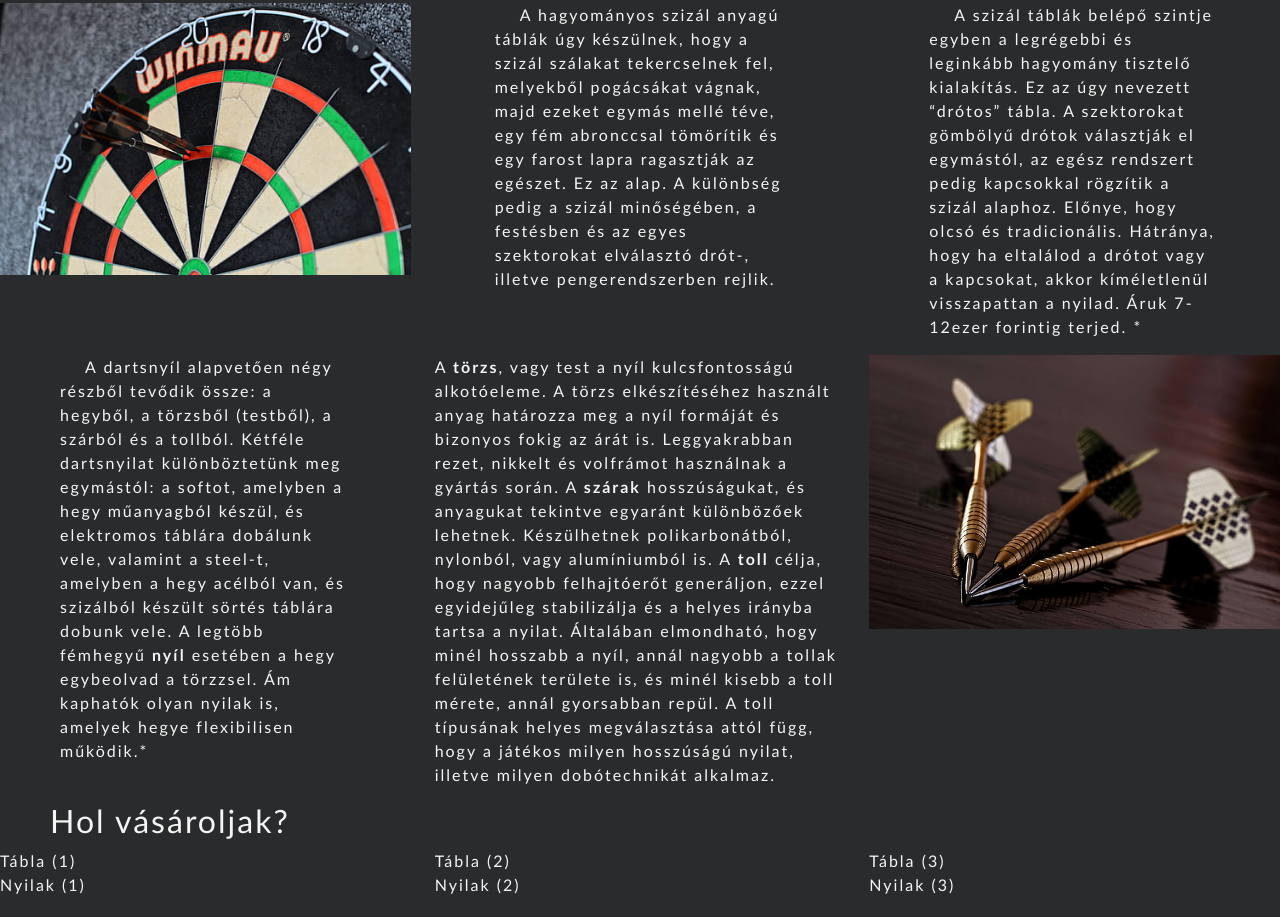
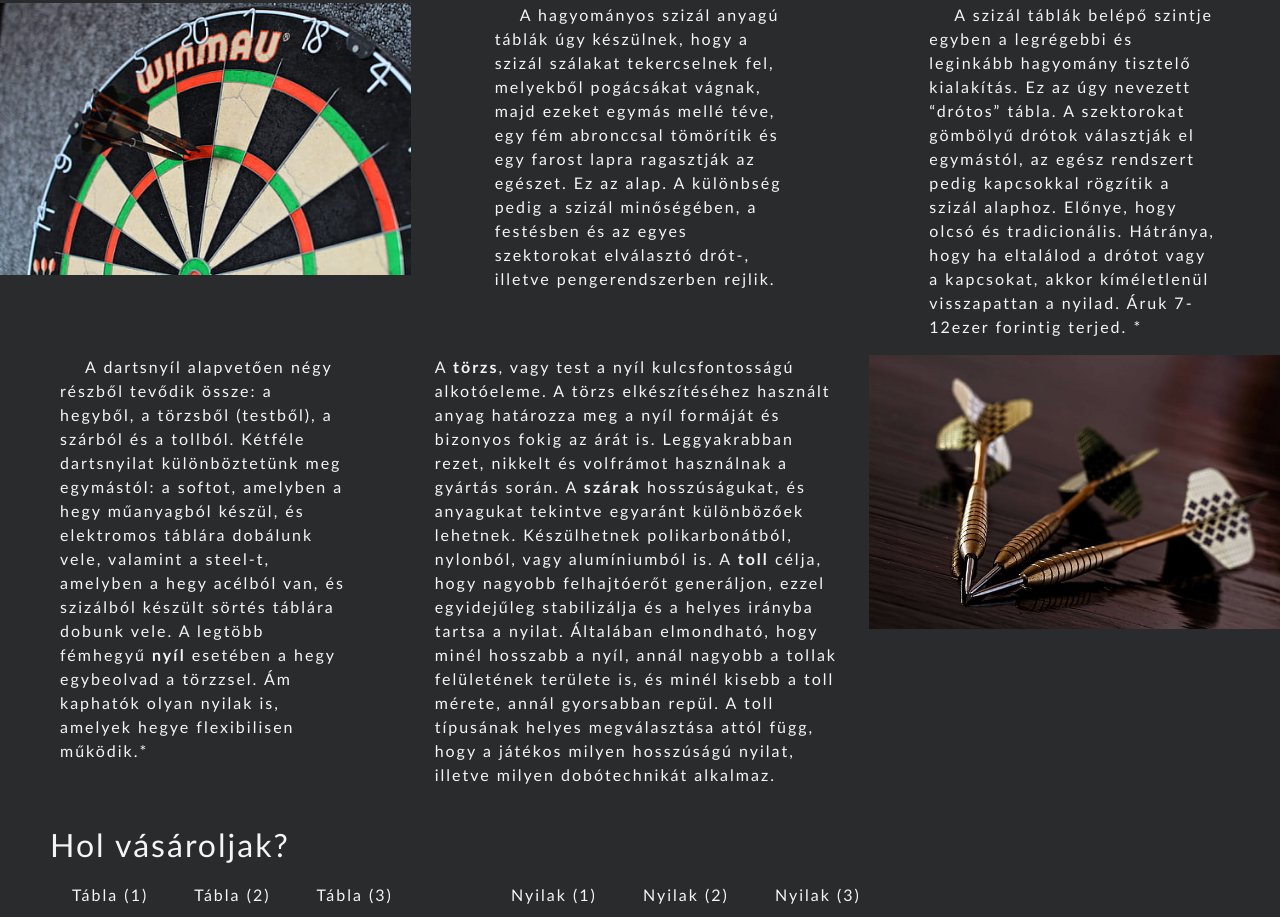
Before and after one commit to bogialmasi/hirdetes, a plain HTML site: page index.html in a window 1280 px wide. Shown: the part 2127-3044 px from the top of the page. Drawn offline with Linux system fonts and the light colour scheme.

Commit message:
linkek megoldva szépen

```diff
--- a/index.html
+++ b/index.html
@@ -20,10 +20,12 @@
             </button>
             <div class="collapse navbar-collapse" id="navbarNavAltMarkup">
                 <div class="navbar-nav">
-                    <a class="nav-link" href="https://bogialmasi.github.io/osszes_munka/" target="_blank">Összes munka</a>
+                    <a class="nav-link" href="https://bogialmasi.github.io/osszes_munka/" target="_blank">Összes
+                        munka</a>
                     <a class="nav-link" href="https://github.com/bogialmasi" target="_blank">GitHub</a>
                     <a class="nav-link" href="https://github.com/bogialmasi/java_alkfejl" target="_blank">Java</a>
-                    <a class="nav-link" href="https://getbootstrap.com/docs/5.0/getting-started/download/" target="_blank">Bootstrap</a>
+                    <a class="nav-link" href="https://getbootstrap.com/docs/5.0/getting-started/download/"
+                        target="_blank">Bootstrap</a>
                     <a class="nav-link" href="#mindenadartsrol">Mi a Darts?</a>
                     <a class="nav-link" href="#dartswb">Bajnokságok</a>
                     <a class="nav-link" href="#eszkozok">Eszközök</a>
@@ -32,7 +34,7 @@
             </div>
         </div>
     </nav>
-    <div class="jumbotron jumbotron-fluid jumbo1"  id="mindenadartsrol">
+    <div class="jumbotron jumbotron-fluid jumbo1" id="mindenadartsrol">
         <div class="container">
             <h1><span>Minden a Dartsról</span></h1>
             <p><span>Versenyek, Játékszabályok, Eszközök</span></p>
@@ -61,7 +63,7 @@
         Mivel a nemzetközi versenyeken és a Vb-n is fémhegyű nyilakkal játszanak, a steel darts-ot egyszerűen a darts
         szóval azonosítják.</p>
     <br>
-    <div class="jumbotron jumbotron-fluid jumbo2"  id="dartswb">
+    <div class="jumbotron jumbotron-fluid jumbo2" id="dartswb">
         <div class="container">
             <h1>Darts Világbajnokság</h1>
         </div>
@@ -104,35 +106,69 @@
     </div>
     </div>
     <br>
-    <div class="jumbotron jumbotron-fluid jumbo3"  id="eszkozok">
+    <div class="jumbotron jumbotron-fluid jumbo3" id="eszkozok">
         <div class="container">
             <h1>Darts Eszközök</h1>
         </div>
     </div>
     <br>
     <div class="row">
-        <div class="col-md-4"><img src="dartstabla.jpg" alt="Szizál tábla" title="Szizál tábla" class="img-fluid w-90"></div>
-        <div class="col-md-4"> <p class="text-left szoveg">A hagyományos szizál anyagú táblák úgy készülnek, hogy a szizál szálakat tekercselnek fel, melyekből pogácsákat vágnak, majd ezeket egymás mellé téve, egy fém abronccsal tömörítik és egy farost lapra ragasztják az egészet. Ez az alap. A különbség pedig a szizál minőségében, a festésben és az egyes szektorokat elválasztó drót-, illetve pengerendszerben rejlik.</p></div>
-        <div class="col-md-4"> <p class="text-left szoveg">A szizál táblák belépő szintje egyben a legrégebbi és leginkább hagyomány tisztelő kialakítás. Ez az úgy nevezett “drótos” tábla. A szektorokat gömbölyű drótok választják el egymástól, az egész rendszert pedig kapcsokkal rögzítik a szizál alaphoz. Előnye, hogy olcsó és tradicionális. Hátránya, hogy ha eltalálod a drótot vagy a kapcsokat, akkor kíméletlenül visszapattan a nyilad. Áruk 7-12ezer forintig terjed. <a href="http://darts24.hu/2019/05/04/de-megis-milyen-a-jo-tabla/" target="_blank">*</a></p></div>
+        <div class="col-md-4"><img src="dartstabla.jpg" alt="Szizál tábla" title="Szizál tábla" class="img-fluid w-90">
+        </div>
+        <div class="col-md-4">
+            <p class="text-left szoveg">A hagyományos szizál anyagú táblák úgy készülnek, hogy a szizál szálakat
+                tekercselnek fel, melyekből pogácsákat vágnak, majd ezeket egymás mellé téve, egy fém abronccsal
+                tömörítik és egy farost lapra ragasztják az egészet. Ez az alap. A különbség pedig a szizál minőségében,
+                a festésben és az egyes szektorokat elválasztó drót-, illetve pengerendszerben rejlik.</p>
+        </div>
+        <div class="col-md-4">
+            <p class="text-left szoveg">A szizál táblák belépő szintje egyben a legrégebbi és leginkább hagyomány
+                tisztelő kialakítás. Ez az úgy nevezett “drótos” tábla. A szektorokat gömbölyű drótok választják el
+                egymástól, az egész rendszert pedig kapcsokkal rögzítik a szizál alaphoz. Előnye, hogy olcsó és
+                tradicionális. Hátránya, hogy ha eltalálod a drótot vagy a kapcsokat, akkor kíméletlenül visszapattan a
+                nyilad. Áruk 7-12ezer forintig terjed. <a
+                    href="http://darts24.hu/2019/05/04/de-megis-milyen-a-jo-tabla/" target="_blank">*</a></p>
+        </div>
     </div>
     <div class="row">
-        <div class="col-md-4"><p class="text-left szoveg">A dartsnyíl alapvetően négy részből tevődik össze: a hegyből, a törzsből (testből), a szárból és a tollból. Kétféle dartsnyilat különböztetünk meg egymástól: a softot, amelyben a hegy műanyagból készül, és elektromos táblára dobálunk vele, valamint a steel-t, amelyben a hegy acélból van, és szizálból készült sörtés táblára dobunk vele. A legtöbb fémhegyű <strong>nyíl</strong> esetében a hegy egybeolvad a törzzsel. Ám kaphatók olyan nyilak is, amelyek hegye flexibilisen működik.<a href="https://9nyil.blog.hu/2016/11/02/tudod_egyaltalan_hogy_mivel_is_dobsz" target="_blank">*</a> </p></div>
-        <div class="col-md-4">A <strong>törzs</strong>, vagy test a nyíl kulcsfontosságú alkotóeleme. A törzs elkészítéséhez használt anyag határozza meg a nyíl formáját és bizonyos fokig az árát is. Leggyakrabban rezet, nikkelt és volfrámot használnak a gyártás során. A <strong>szárak</strong> hosszúságukat, és anyagukat tekintve egyaránt különbözőek lehetnek. Készülhetnek polikarbonátból, nylonból, vagy alumíniumból is. A <strong>toll</strong> célja, hogy nagyobb felhajtóerőt generáljon, ezzel egyidejűleg stabilizálja és a helyes irányba tartsa a nyilat. Általában elmondható, hogy minél hosszabb a nyíl, annál nagyobb a tollak felületének területe is, és minél kisebb a toll mérete, annál gyorsabban repül. A toll típusának helyes megválasztása attól függ, hogy a játékos milyen hosszúságú nyilat, illetve milyen dobótechnikát alkalmaz.</div>
-        <div class="col-md-4"><img src="steeldarts.png" alt="Acél Darts" title="Acél Darts" class="img-fluid w-90"></div>
+        <div class="col-md-4">
+            <p class="text-left szoveg">A dartsnyíl alapvetően négy részből tevődik össze: a hegyből, a törzsből
+                (testből), a szárból és a tollból. Kétféle dartsnyilat különböztetünk meg egymástól: a softot, amelyben
+                a hegy műanyagból készül, és elektromos táblára dobálunk vele, valamint a steel-t, amelyben a hegy
+                acélból van, és szizálból készült sörtés táblára dobunk vele. A legtöbb fémhegyű <strong>nyíl</strong>
+                esetében a hegy egybeolvad a törzzsel. Ám kaphatók olyan nyilak is, amelyek hegye flexibilisen
+                működik.<a href="https://9nyil.blog.hu/2016/11/02/tudod_egyaltalan_hogy_mivel_is_dobsz"
+                    target="_blank">*</a> </p>
+        </div>
+        <div class="col-md-4">A <strong>törzs</strong>, vagy test a nyíl kulcsfontosságú alkotóeleme. A törzs
+            elkészítéséhez használt anyag határozza meg a nyíl formáját és bizonyos fokig az árát is. Leggyakrabban
+            rezet, nikkelt és volfrámot használnak a gyártás során. A <strong>szárak</strong> hosszúságukat, és
+            anyagukat tekintve egyaránt különbözőek lehetnek. Készülhetnek polikarbonátból, nylonból, vagy alumíniumból
+            is. A <strong>toll</strong> célja, hogy nagyobb felhajtóerőt generáljon, ezzel egyidejűleg stabilizálja és a
+            helyes irányba tartsa a nyilat. Általában elmondható, hogy minél hosszabb a nyíl, annál nagyobb a tollak
+            felületének területe is, és minél kisebb a toll mérete, annál gyorsabban repül. A toll típusának helyes
+            megválasztása attól függ, hogy a játékos milyen hosszúságú nyilat, illetve milyen dobótechnikát alkalmaz.
+        </div>
+        <div class="col-md-4"><img src="steeldarts.png" alt="Acél Darts" title="Acél Darts" class="img-fluid w-90">
+        </div>
     </div>
-    <div class="row"></div>
+    <br>
     <h2>Hol vásároljak?</h2>
-    <div class="row">
-        <div class="col-md-4"><a href="https://gamecenter.hu/hu/darts-tabla-c-44.html?gclid=Cj0KCQiA7NKBBhDBARIsAHbXCB7A2PZLgeWnvWZ40KOUnwyu2HIYPrrRh_ZbBg0ZX-qaPMKgEyAlIIwaAlLrEALw_wcB" target="_blank">Tábla (1)</a></div>
-        <div class="col-md-4"><a href="https://www.jateksport.hu/webaruhaz/darts-tabla?gclid=Cj0KCQiA7NKBBhDBARIsAHbXCB5LYI-vUNvyy6HEcGLO3qtkwXtHB8bMqn43PHu8wBBlf-k5mYAEzGYaAn8LEALw_wcB" target="_blank">Tábla (2)</a></div>
-        <div class="col-md-4"><a href="https://www.decathlon.hu/C-426248-darts-tabla?gclid=Cj0KCQiA7NKBBhDBARIsAHbXCB6yK-yt-Z92irv46mRnDuheuIe0k0kGsi8kLs5nvghlDCFZ0riAK84aAnEMEALw_wcB" target="_blank">Tábla (3)</a></div>
-    </div>
-    <div class="row">
-        <div class="col-md-4"><a href="https://gamecenter.hu/hu/darts-nyil-sc-45.html?gclid=Cj0KCQiA7NKBBhDBARIsAHbXCB5LRK_HI3vvrmzNAiiprNcgwli5jdfR-fCS5loJKwLzxSNMWwdx1a8aAv4eEALw_wcB" target="_blank">Nyilak (1)</a></div>
-        <div class="col-md-4"><a href="https://jateksport.hu/webaruhaz/darts-nyil?gclid=Cj0KCQiA7NKBBhDBARIsAHbXCB4AICFwWuhWGeJHVdDX8nlqqa5mfAYu0cTI8-AdfRcFAg-5ngM8E6waAgpTEALw_wcB" target="_blank">Nyilak (2)</a></div>
-        <div class="col-md-4"><a href="https://www.decathlon.hu/C-426091-darts" target="_blank">Nyilak (3)</a></div>
-</div>
-    </div>
+    <ul>
+        <li> <a href="https://gamecenter.hu/hu/darts-tabla-c-44.html?gclid=Cj0KCQiA7NKBBhDBARIsAHbXCB7A2PZLgeWnvWZ40KOUnwyu2HIYPrrRh_ZbBg0ZX-qaPMKgEyAlIIwaAlLrEALw_wcB"
+                target="_blank">Tábla (1)</a></li>
+        <li><a href="https://www.jateksport.hu/webaruhaz/darts-tabla?gclid=Cj0KCQiA7NKBBhDBARIsAHbXCB5LYI-vUNvyy6HEcGLO3qtkwXtHB8bMqn43PHu8wBBlf-k5mYAEzGYaAn8LEALw_wcB"
+                target="_blank">Tábla (2)</a></li>
+        <li><a href="https://www.decathlon.hu/C-426248-darts-tabla?gclid=Cj0KCQiA7NKBBhDBARIsAHbXCB6yK-yt-Z92irv46mRnDuheuIe0k0kGsi8kLs5nvghlDCFZ0riAK84aAnEMEALw_wcB"
+                target="_blank">Tábla (3)</a></li>
+    </ul>
+    <ul>
+        <li><a href="https://gamecenter.hu/hu/darts-nyil-sc-45.html?gclid=Cj0KCQiA7NKBBhDBARIsAHbXCB5LRK_HI3vvrmzNAiiprNcgwli5jdfR-fCS5loJKwLzxSNMWwdx1a8aAv4eEALw_wcB"
+                target="_blank">Nyilak (1)</a></li>
+        <li><a href="https://jateksport.hu/webaruhaz/darts-nyil?gclid=Cj0KCQiA7NKBBhDBARIsAHbXCB4AICFwWuhWGeJHVdDX8nlqqa5mfAYu0cTI8-AdfRcFAg-5ngM8E6waAgpTEALw_wcB"
+                target="_blank">Nyilak (2)</a></li>
+        <li><a href="https://www.decathlon.hu/C-426091-darts" target="_blank">Nyilak (3)</a></li>
+    </ul>
 </body>
 
 </html>
--- a/style.css
+++ b/style.css
@@ -59,3 +59,10 @@
       margin-left: 60px;
       margin-right: 60px;
   }
+
+  ul, li{
+    display: inline-block;
+    text-align: center;
+    align-items: center;
+    margin: 5px 20px 5px 20px;
+  }
```
